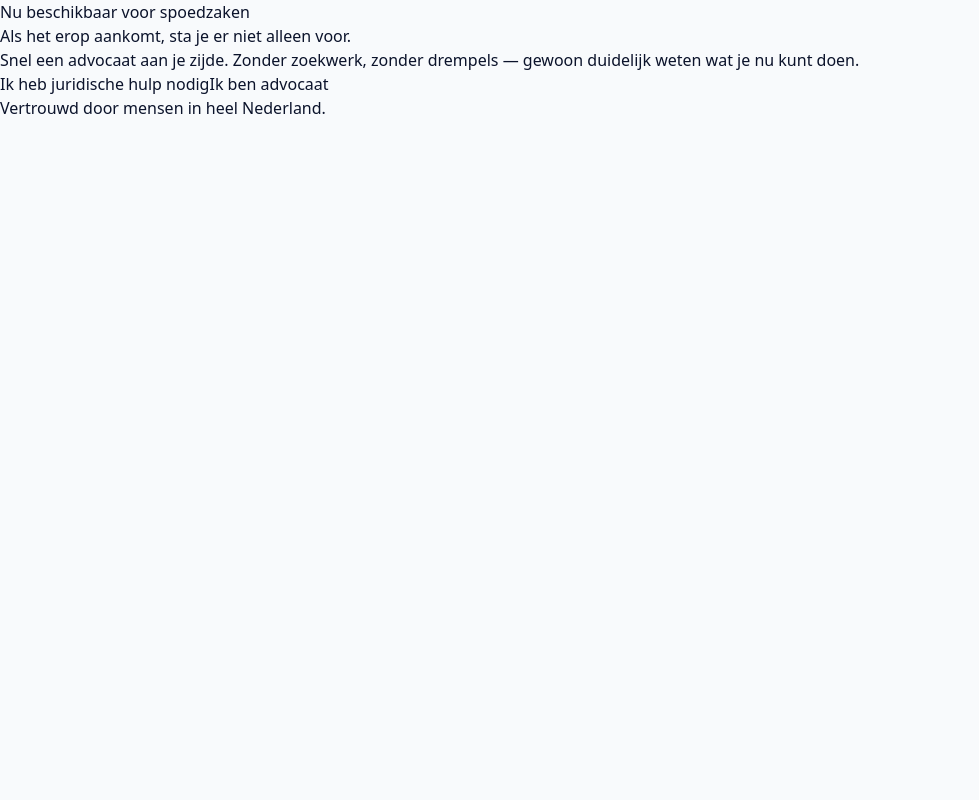
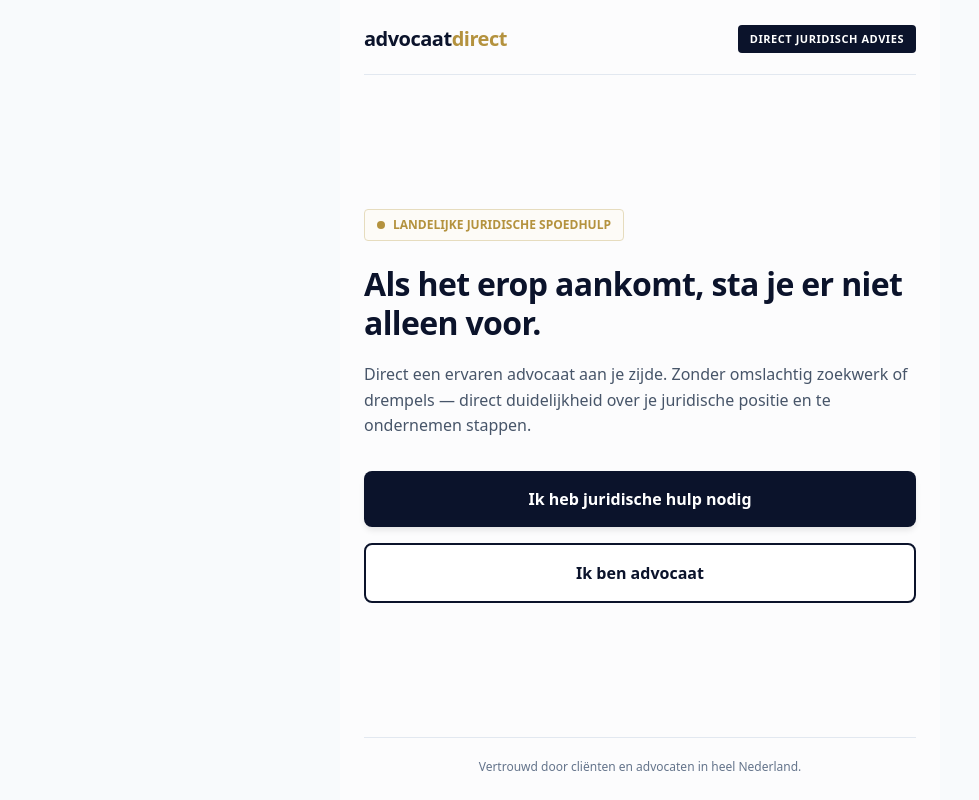
Before and after one commit to fhbzc8gt58-a11y/advocaat-direct, a Next.js app: page / in a window 1280 px wide. Shown: the whole page, without its empty margins (0-979 px from the left). Built offline with nearby package versions, Linux system fonts and the light colour scheme.

Commit message:
Update page.tsx

```diff
--- a/app/page.tsx
+++ b/app/page.tsx
@@ -1,86 +1,55 @@
-'use client';
+export default function Page() {
+  return (
+    <main style={{ minHeight: '100vh', backgroundColor: '#fcfcfd', color: '#0f172a', display: 'flex', flexDirection: 'column', justifyContent: 'space-between', padding: '24px', maxWidth: '600px', margin: '0 auto', fontFamily: 'system-ui, sans-serif' }}>
 
-import { useState } from 'react';
+      {/* Header */}
+      <div style={{ display: 'flex', alignItems: 'center', justifyContent: 'space-between', paddingBottom: '20px', borderBottom: '1px solid #e2e8f0' }}>
+        <span style={{ fontWeight: 'bold', fontSize: '20px', letterSpacing: '-0.025em', color: '#0b132b' }}>
+          advocaat<span style={{ color: '#b4923e' }}>direct</span>
+        </span>
+        <span style={{ fontSize: '11px', fontWeight: '600', textTransform: 'uppercase', padding: '6px 12px', borderRadius: '4px', backgroundColor: '#0b132b', color: '#ffffff', letterSpacing: '0.05em' }}>
+          Direct juridisch advies
+        </span>
+      </div>
 
-export default function Home() {
-  const [view, setView] = useState('home');
-  const [submitted, setSubmitted] = useState(false);
+      {/* Main Content */}
+      <div style={{ margin: 'auto 0', padding: '40px 0' }}>
+        <div style={{ display: 'inline-flex', alignItems: 'center', gap: '8px', color: '#b4923e', backgroundColor: '#fdfbf7', padding: '6px 12px', borderRadius: '4px', border: '1px solid #e6dcbe', fontSize: '12px', fontWeight: '600', textTransform: 'uppercase', marginBottom: '24px' }}>
+          <span style={{ width: '8px', height: '8px', borderRadius: '50%', backgroundColor: '#b4923e', display: 'inline-block' }}></span>
+          Landelijke Juridische Spoedhulp
+        </div>
 
-  if (view === 'client') {
-    return (
-      <main className="min-h-screen bg-[#070b19] text-white p-6">
-        <button onClick={() => setView('home')} className="text-gray-400 mb-6 hover:text-white">← Terug naar home</button>
-        <div className="max-w-md mx-auto bg-slate-900 border border-slate-800 p-6 rounded-2xl">
-          <h1 className="text-2xl font-bold mb-4">Direct Juridische Hulp</h1>
-          {submitted ? (
-            <div className="bg-emerald-950 border border-emerald-800 text-emerald-200 p-4 rounded-xl">
-              Je aanvraag is succesvol ingediend! Een beschikbare advocaat pakt dit direct op.
-            </div>
-          ) : (
-            <form onSubmit={(e) => { e.preventDefault(); setSubmitted(true); }} className="space-y-4">
-              <div>
-                <label className="block text-sm text-gray-400 mb-1">Jouw naam</label>
-                <input required type="text" className="w-full bg-slate-800 border border-slate-700 rounded-lg p-3 text-white" placeholder="Volledige naam" />
-              </div>
-              <div>
-                <label className="block text-sm text-gray-400 mb-1">Omschrijf je zaak</label>
-                <textarea required rows={4} className="w-full bg-slate-800 border border-slate-700 rounded-lg p-3 text-white" placeholder="Waar heb je direct hulp bij nodig?" />
-              </div>
-              <button type="submit" className="w-full bg-amber-500 text-slate-950 font-bold py-3 rounded-lg hover:bg-amber-400">Verstuur Aanvraag</button>
-            </form>
-          )}
-        </div>
-      </main>
-    );
-  }
-
-  if (view === 'advocaat') {
-    return (
-      <main className="min-h-screen bg-[#070b19] text-white p-6">
-        <button onClick={() => setView('home')} className="text-gray-400 mb-6 hover:text-white">← Terug naar home</button>
-        <div className="max-w-4xl mx-auto">
-          <h1 className="text-2xl font-bold mb-6">Advocaten Dashboard - Spoedzaken</h1>
-          <div className="bg-slate-900 border border-slate-800 rounded-xl p-6">
-            <h2 className="text-lg font-semibold text-amber-400 mb-2">Actieve cliënt aanvragen</h2>
-            <div className="space-y-4">
-              <div className="bg-slate-800 p-4 rounded-lg border border-slate-700 flex justify-between items-center">
-                <div>
-                  <p className="font-bold">Spoedzitting Zeden / Strafrecht</p>
-                  <p className="text-sm text-gray-400">Client: Anoniem — Ingediend net geleden</p>
-                </div>
-                <button onClick={() => alert('Zaak geaccepteerd!')} className="bg-emerald-600 hover:bg-emerald-500 px-4 py-2 rounded-lg text-sm font-bold">Accepteren</button>
-              </div>
-            </div>
-          </div>
-        </div>
-      </main>
-    );
-  }
-
-  return (
-    <main className="min-h-screen bg-[#070b19] text-white flex flex-col justify-between p-6">
-      <div className="max-w-xl mx-auto w-full pt-12 text-center">
-        <span className="bg-amber-500/10 text-amber-400 border border-amber-500/20 px-3 py-1 rounded-full text-xs font-semibold uppercase tracking-wider">
-          Nu beschikbaar voor spoedzaken
-        </span>
-        <h1 className="text-4xl font-extrabold tracking-tight mt-6 mb-4">
+        <h1 style={{ fontSize: '32px', fontWeight: '800', lineHeight: '1.2', marginBottom: '20px', color: '#0b132b', letterSpacing: '-0.02em' }}>
           Als het erop aankomt, sta je er niet alleen voor.
         </h1>
-        <p className="text-gray-400 mb-8">
-          Snel een advocaat aan je zijde. Zonder zoekwerk, zonder drempels — gewoon duidelijk weten wat je nu kunt doen.
+
+        <p style={{ color: '#475569', fontSize: '16px', lineHeight: '1.6', marginBottom: '32px' }}>
+          Direct een ervaren advocaat aan je zijde. Zonder omslachtig zoekwerk of drempels — direct duidelijkheid over je juridische positie en te ondernemen stappen.
         </p>
-        <div className="space-y-4">
-          <button onClick={() => setView('client')} className="w-full bg-amber-500 text-slate-950 font-bold py-4 rounded-xl hover:bg-amber-400 transition">
+
+        {/* Knoppen */}
+        <div style={{ display: 'flex', flexDirection: 'column', gap: '16px' }}>
+          <a
+            href="#juridische-hulp"
+            style={{ width: '100%', display: 'block', textAlign: 'center', padding: '16px 24px', borderRadius: '8px', fontWeight: '600', color: '#ffffff', backgroundColor: '#0b132b', textDecoration: 'none', boxShadow: '0 4px 6px -1px rgba(0, 0, 0, 0.1)', boxSizing: 'border-box' }}
+          >
             Ik heb juridische hulp nodig
-          </button>
-          <button onClick={() => setView('advocaat')} className="w-full bg-slate-900 border border-slate-800 text-white font-bold py-4 rounded-xl hover:bg-slate-800 transition">
+          </a>
+
+          <a
+            href="#advocaat"
+            style={{ width: '100%', display: 'block', textAlign: 'center', padding: '16px 24px', borderRadius: '8px', fontWeight: '600', color: '#0b132b', backgroundColor: '#ffffff', border: '2px solid #0b132b', textDecoration: 'none', boxSizing: 'border-box' }}
+          >
             Ik ben advocaat
-          </button>
+          </a>
         </div>
       </div>
-      <footer className="text-center text-xs text-gray-500 pb-4">
-        Vertrouwd door mensen in heel Nederland.
-      </footer>
+
+      {/* Footer */}
+      <div style={{ paddingTop: '20px', borderTop: '1px solid #e2e8f0', fontSize: '12px', color: '#64748b', textAlign: 'center' }}>
+        Vertrouwd door cliënten en advocaten in heel Nederland.
+      </div>
+
     </main>
   );
 }
```
